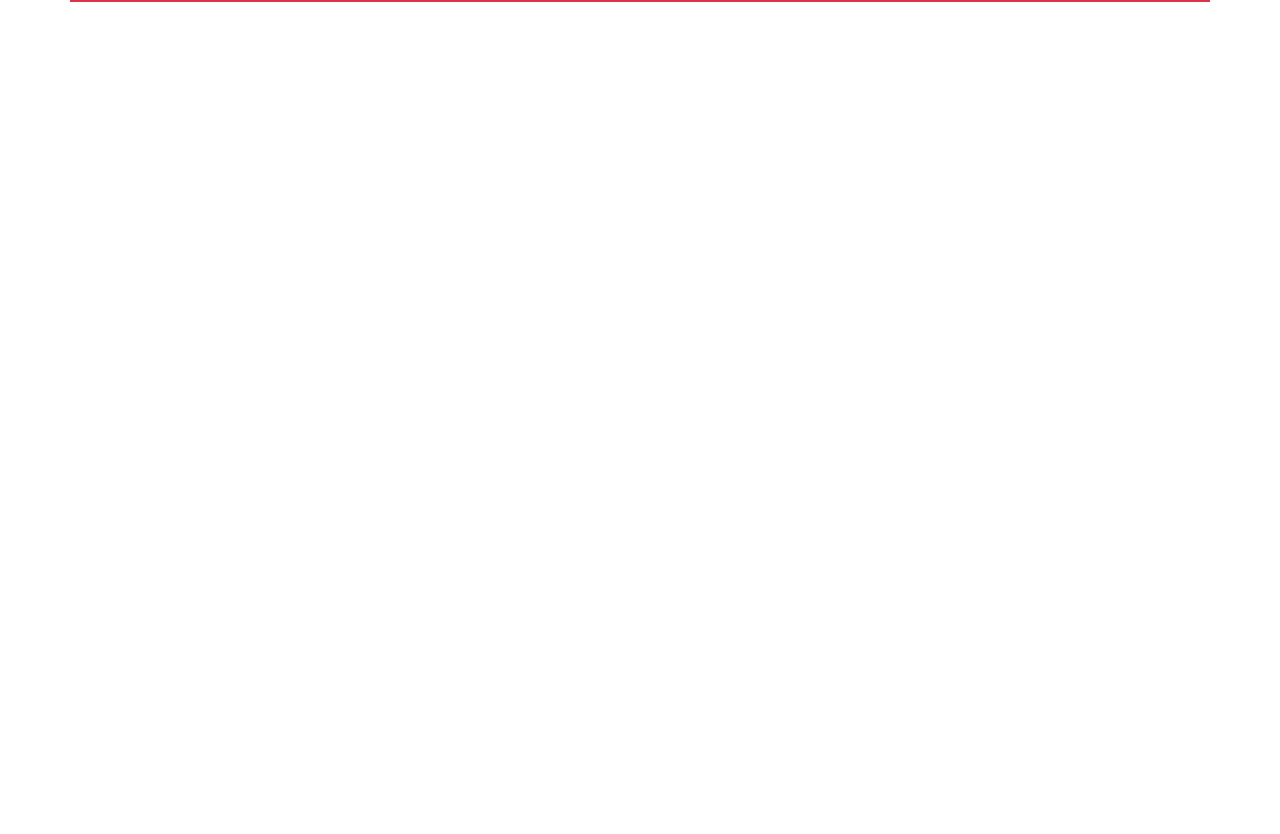
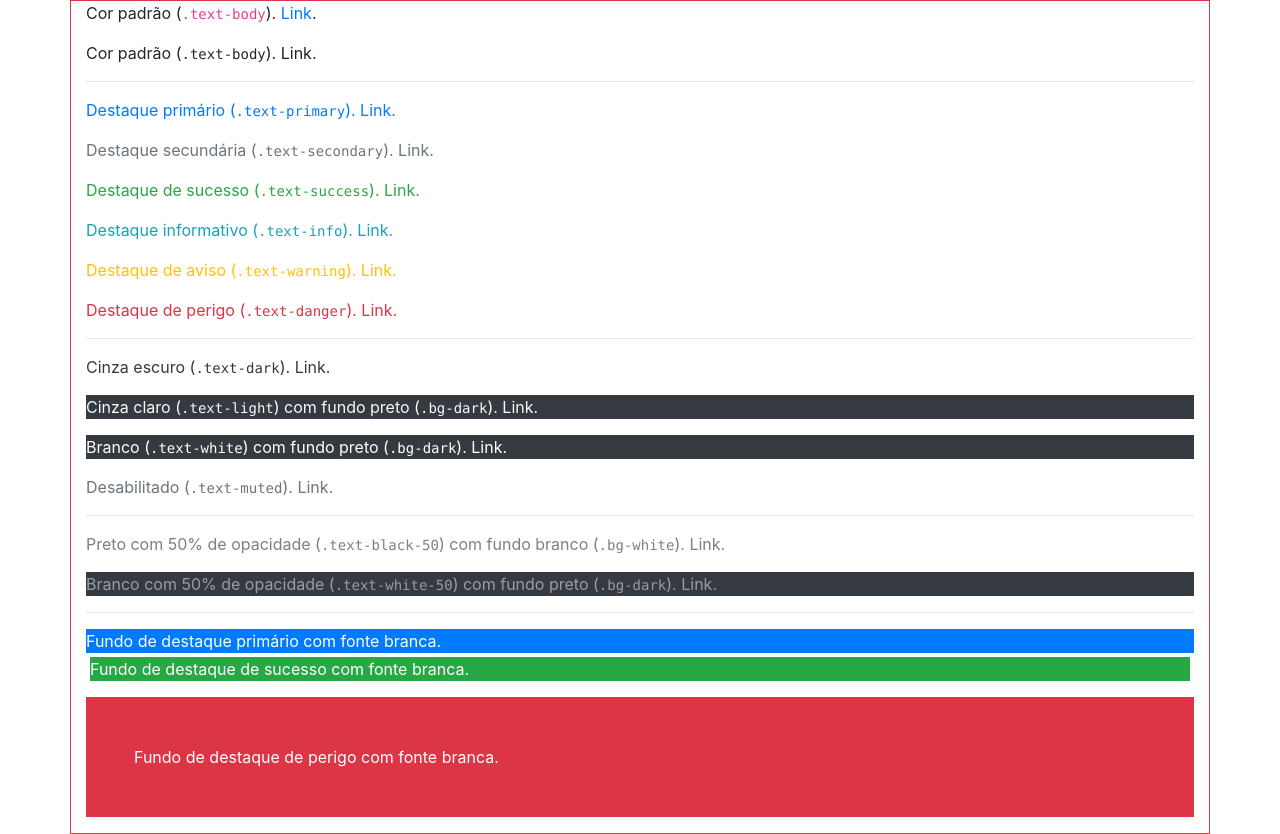
Before and after one commit to utfpr-cefwm/aula2-bootstrap4-app-2021-2, a website built with Parcel: page index.html in a window 1280 px wide. Before the commit the page ends 800 px from the top, so only its background shows below. Built offline with nearby package versions, Linux system fonts and the light colour scheme.

Commit message:
Exemplifica uso de cores de texto, de plano de fundo, e de margens/paddings.

```diff
--- a/index.html
+++ b/index.html
@@ -25,6 +25,90 @@
 <body>
 
   <div class="border border-danger container">
+
+    <p>
+      Cor padrão (<code>.text-body</code>).
+      <a href="#">Link</a>.
+    </p>
+    <p class="text-body">
+      Cor padrão (<code class="text-reset">.text-body</code>).
+      <a href="#" class="text-reset">Link</a>.
+    </p>
+
+    <hr />
+
+    <p class="text-primary">
+      Destaque primário (<code class="text-reset">.text-primary</code>).
+      <a href="#" class="text-reset">Link</a>.
+    </p>
+    <p class="text-secondary">
+      Destaque secundária (<code class="text-reset">.text-secondary</code>).
+      <a href="#" class="text-reset">Link</a>.
+    </p>
+    <p class="text-success">
+      Destaque de sucesso (<code class="text-reset">.text-success</code>).
+      <a href="#" class="text-reset">Link</a>.
+    </p>
+    <p class="text-info">
+      Destaque informativo (<code class="text-reset">.text-info</code>).
+      <a href="#" class="text-reset">Link</a>.
+    </p>
+    <p class="text-warning">
+      Destaque de aviso (<code class="text-reset">.text-warning</code>).
+      <a href="#" class="text-reset">Link</a>.
+    </p>
+    <p class="text-danger">
+      Destaque de perigo (<code class="text-reset">.text-danger</code>).
+      <a href="#" class="text-reset">Link</a>.
+    </p>
+
+    <hr />
+
+    <p class="text-dark">
+      Cinza escuro (<code class="text-reset">.text-dark</code>).
+      <a href="#" class="text-reset">Link</a>.
+    </p>
+    <p class="text-light bg-dark">
+      Cinza claro (<code class="text-reset">.text-light</code>)
+      com fundo preto (<code class="text-reset">.bg-dark</code>).
+      <a href="#" class="text-reset">Link</a>.
+    </p>
+    <p class="text-white bg-dark">
+      Branco (<code class="text-reset">.text-white</code>)
+      com fundo preto (<code class="text-reset">.bg-dark</code>).
+      <a href="#" class="text-reset">Link</a>.
+    </p>
+    <p class="text-muted">
+      Desabilitado (<code class="text-reset">.text-muted</code>).
+      <a href="#" class="text-reset">Link</a>.
+    </p>
+
+    <hr />
+
+    <p class="text-black-50 bg-white">
+      Preto com 50% de opacidade (<code class="text-reset">.text-black-50</code>)
+      com fundo branco (<code class="text-reset">.bg-white</code>).
+      <a href="#" class="text-reset">Link</a>.
+    </p>
+
+    <p class="text-white-50 bg-dark">
+      Branco com 50% de opacidade (<code class="text-reset">.text-white-50</code>)
+      com fundo preto (<code class="text-reset">.bg-dark</code>).
+      <a href="#" class="text-reset">Link</a>.
+    </p>
+
+    <hr />
+
+    <p class="bg-primary text-white m-0 p-0">
+      Fundo de destaque primário com fonte branca.
+    </p>
+    <p class="bg-success text-white m-1 p-0">
+      Fundo de destaque de sucesso com fonte branca.
+    </p>
+    <p class="bg-danger text-white mt-3 mb-3 ml-0 mr-0 p-5">
+      Fundo de destaque de perigo com fonte branca.
+    </p>
+
   </div>
 
   <script src="js/vendor/modernizr-3.11.2.min.js"></script>
```
